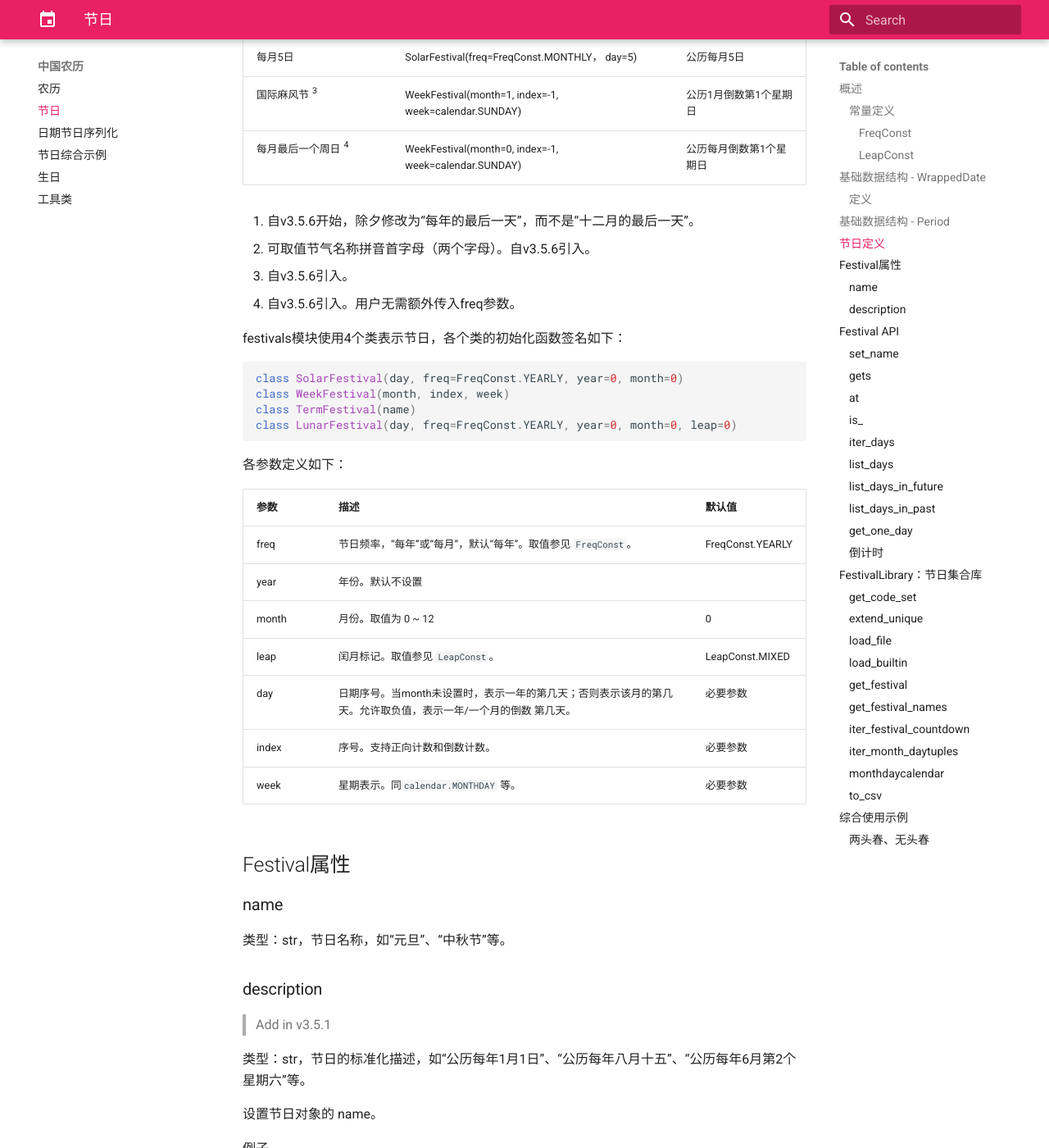
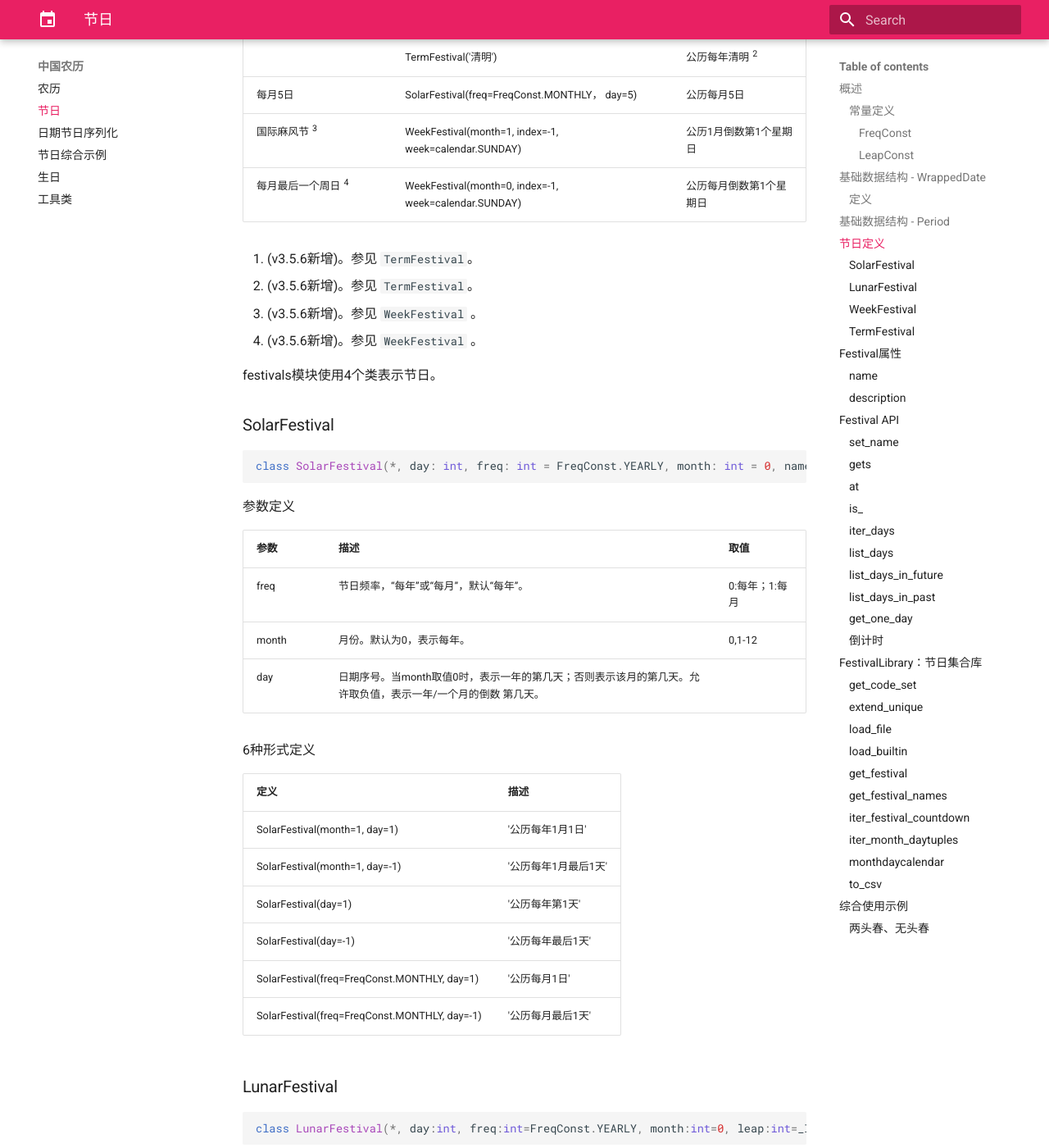
Before and after one commit to kinegratii/borax, an MkDocs documentation site: the page built from docs/guides/festivals2.md, in a window 1280 px wide and 1400 px high, scrolled down 3544 px. Shown: the whole window at 82% size. Built offline with MkDocs 1.6.1 and Material for MkDocs 9.7.7, drawn with Linux system fonts in a browser that asks for light colours; some of the changed text lies outside the part shown.

Commit message:
:sparkles: Update TermFestival

````diff
--- a/docs/guides/festivals2.md
+++ b/docs/guides/festivals2.md
@@ -115,40 +115,119 @@
 | 元旦                          | SolarFestival(month=1, day=1)                         | 农历每年正月初一          |
 | 中秋节                        | LunarFestival(month=8, day=15)                        | 农历每年八月十五          |
 | 母亲节（每年5月第二个周日）   | WeekFestival(month=5, index=2, week=calendar.SUNDAY)  | 公历每年5月第2个星期日    |
-| 除夕 <sup>1</sup>             | LunarFestival(day=-1)                                 | 农历每年最后一天          |
+| 除夕                          | LunarFestival(day=-1)                                 | 农历每年最后一天          |
 | 程序员节                      | SolarFestival(freq=FreqConst.YEARLY，day=256)         | 公历每年第256天           |
 | 清明节                        | TemFestival(name="清明")                              | 公历每年清明              |
-|                               | TermFestival(name='qm')                               | 公历每年清明 <sup>2</sup> |
+|                               | TermFestival(name='qm')                               | 公历每年清明 <sup>1</sup> |
+|                               | TermFestival('清明')                                  | 公历每年清明 <sup>2</sup> |
 | 每月5日                       | SolarFestival(freq=FreqConst.MONTHLY， day=5)         | 公历每月5日               |
 | 国际麻风节 <sup>3</sup>       | WeekFestival(month=1, index=-1, week=calendar.SUNDAY) | 公历1月倒数第1个星期日    |
 | 每月最后一个周日 <sup>4</sup> | WeekFestival(month=0, index=-1, week=calendar.SUNDAY) | 公历每月倒数第1个星期日   |
 
-1. 自v3.5.6开始，除夕修改为“每年的最后一天”，而不是“十二月的最后一天”。
-1. 可取值节气名称拼音首字母（两个字母）。自v3.5.6引入。
-2. 自v3.5.6引入。
-2. 自v3.5.6引入。用户无需额外传入freq参数。
-
-festivals模块使用4个类表示节日，各个类的初始化函数签名如下：
 
 
+1. (v3.5.6新增)。参见 `TermFestival`。
+2. (v3.5.6新增)。参见 `TermFestival`。
+2. (v3.5.6新增)。参见 `WeekFestival` 。
+2. (v3.5.6新增)。参见 `WeekFestival` 。
+
+festivals模块使用4个类表示节日。
+
+### SolarFestival
+
 ```python
-class SolarFestival(day, freq=FreqConst.YEARLY, year=0, month=0)
-class WeekFestival(month, index, week)
-class TermFestival(name)
-class LunarFestival(day, freq=FreqConst.YEARLY, year=0, month=0, leap=0)
+class SolarFestival(*, day: int, freq: int = FreqConst.YEARLY, month: int = 0, name: str = None)
 ```
 
-各参数定义如下：
+参数定义
 
-| 参数  | 描述                                                         | 默认值           |
-| ----- | ------------------------------------------------------------ | ---------------- |
-| freq  | 节日频率，“每年”或“每月”，默认“每年”。取值参见 `FreqConst`。 | FreqConst.YEARLY |
-| year  | 年份。默认不设置                                             |                  |
-| month | 月份。取值为 0 ~ 12                                          | 0                |
-| leap  | 闰月标记。取值参见 `LeapConst`。                             | LeapConst.MIXED  |
-| day   | 日期序号。当month未设置时，表示一年的第几天；否则表示该月的第几天。允许取负值，表示一年/一个月的倒数 第几天。 | 必要参数         |
-| index | 序号。支持正向计数和倒数计数。                               | 必要参数         |
-| week  | 星期表示。同`calendar.MONTHDAY` 等。                         | 必要参数         |
+| 参数  | 描述                                                         | 取值           |
+| ----- | ------------------------------------------------------------ | -------------- |
+| freq  | 节日频率，“每年”或“每月”，默认“每年”。                       | 0:每年；1:每月 |
+| month | 月份。默认为0，表示每年。                                    | 0,1-12         |
+| day   | 日期序号。当month取值0时，表示一年的第几天；否则表示该月的第几天。允许取负值，表示一年/一个月的倒数 第几天。 |                |
+
+6种形式定义
+
+| 定义 | 描述 |
+| ---- | ---- |
+| SolarFestival(month=1, day=1) | '公历每年1月1日' |
+| SolarFestival(month=1, day=-1) | '公历每年1月最后1天' |
+| SolarFestival(day=1) | '公历每年第1天' |
+| SolarFestival(day=-1) | '公历每年最后1天' |
+| SolarFestival(freq=FreqConst.MONTHLY, day=1) | '公历每月1日' |
+| SolarFestival(freq=FreqConst.MONTHLY, day=-1) | '公历每月最后1天' |
+
+### LunarFestival
+
+```python
+class LunarFestival(*, day:int, freq:int=FreqConst.YEARLY, month:int=0, leap:int=_IGNORE_LEAP_MONTH, name: str=None)
+```
+
+参数定义
+
+| 参数  | 描述                                                         | 默认值          |
+| ----- | ------------------------------------------------------------ | --------------- |
+| freq  | 节日频率，“每年”或“每月”，默认“每年”。                       | 0:每年；1:每月  |
+| month | 月份。                                                       | 0,1-12          |
+| leap  | 闰月标记。取值参见 `LeapConst`。                             | LeapConst.MIXED |
+| day   | 日期序号。当month未设置时，表示一年的第几天；否则表示该月的第几天。允许取负值，表示一年/一个月的倒数 第几天。 |                 |
+
+### WeekFestival
+
+> Updated in 3.5.6: index参数支持负数，表示倒数计数。
+
+> Updated in 3.5.6: month支持取值0，表示每月性节日。
+
+```python
+class WeekFestival(*, month: int, index: int, week: int, name: str = None)
+```
+
+参数定义
+
+| 参数  | 描述                                 | 默认值    |
+| ----- | ------------------------------------ | --------- |
+| month | 月份。取值为 0 ~ 12                  | 0,1-12    |
+| index | 序号。支持正向计数和倒数计数。       | 1-9,-1--9 |
+| week  | 星期表示。同`calendar.MONTHDAY` 等。 | 0-6       |
+
+### TermFestival
+
+> Updated in 3.5.6: 新增term参数，原有的index参数被废弃。
+>
+> Updated in 3.5.6: term和name参数支持拼音首字符形式。
+
+v3.5.6以上。
+
+```python
+class TermFestival(term: Union[int, str] = None, **kwargs)
+```
+
+v3.5.1-v3.5.5
+
+```python
+class TermFestival(*，index:int=None, name:str=None)
+```
+
+支持以下几种方式定义，（以小寒为例子）。
+
+```python
+TermFestival(0) # 仅3.5.6+
+TermFestival('小寒') # 仅3.5.6+
+TermFestival('xh') # 仅3.5.6+
+TermFestival('XH') # 仅3.5.6+
+
+TermFestival(name='小寒')
+TermFestival(index=0)
+```
+
+参数定义
+
+| 参数  | 描述                                       | 备注      |
+| ----- | ------------------------------------------ | --------- |
+| term  | 节气，取值节气序号、中文名称、拼音首字母。 | 3.5.6新增 |
+| index | 节气序号。                                 |           |
+| name  | 节气名称。                                 |           |
 
 ## Festival属性
 
@@ -158,7 +237,7 @@
 
 ### description
 
-> Add in v3.5.1
+> Add in 3.5.1
 
 类型：str，节日的标准化描述，如“公历每年1月1日”、“公历每年八月十五”、“公历每年6月第2个星期六”等。
 
````
Also changed, not shown: README.md (+8 -0 lines), docs/changelog.md (+1 -0 lines), 4 other files.
